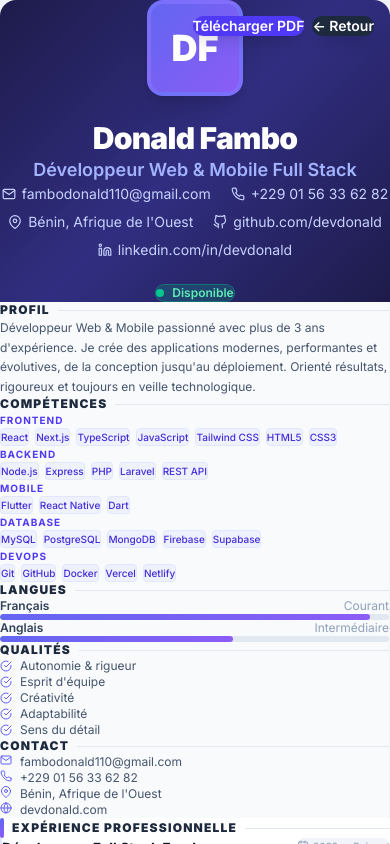
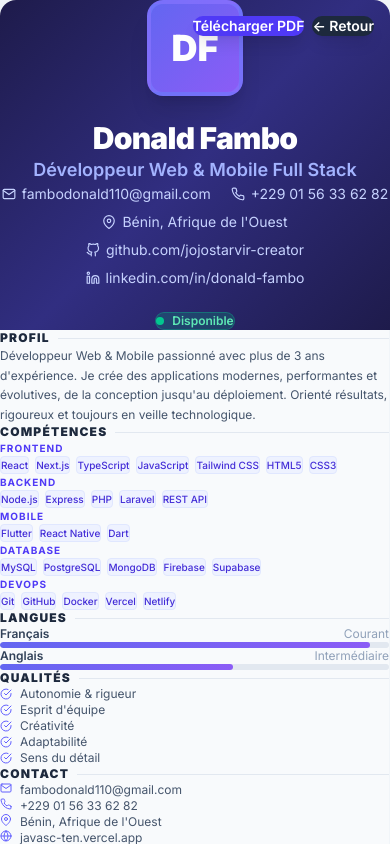
Before and after one commit to jojostarvir-creator/Javasc, a Next.js app: page /cv in a window 390 px wide. Shown: the top 844 px of the page. Built offline with nearby package versions, Linux system fonts and the light colour scheme.

Commit message:
fix: telephone, CV liens, BottomSection

```diff
--- a/src/app/cv/page.tsx
+++ b/src/app/cv/page.tsx
@@ -94,8 +94,8 @@ export default function CVPage() {
                 <span className="flex items-center gap-1.5"><FiMail className="w-3.5 h-3.5" />fambodonald110@gmail.com</span>
                 <span className="flex items-center gap-1.5"><FiPhone className="w-3.5 h-3.5" />+229 01 56 33 62 82</span>
                 <span className="flex items-center gap-1.5"><FiMapPin className="w-3.5 h-3.5" />Bénin, Afrique de l&apos;Ouest</span>
-                <span className="flex items-center gap-1.5"><FiGithub className="w-3.5 h-3.5" />github.com/devdonald</span>
-                <span className="flex items-center gap-1.5"><FiLinkedin className="w-3.5 h-3.5" />linkedin.com/in/devdonald</span>
+                <span className="flex items-center gap-1.5"><FiGithub className="w-3.5 h-3.5" />github.com/jojostarvir-creator</span>
+                <span className="flex items-center gap-1.5"><FiLinkedin className="w-3.5 h-3.5" />linkedin.com/in/donald-fambo</span>
               </div>
             </div>
 
@@ -180,7 +180,7 @@ export default function CVPage() {
                     { icon: FiMail,   val: "fambodonald110@gmail.com" },
                     { icon: FiPhone,  val: "+229 01 56 33 62 82" },
                     { icon: FiMapPin, val: "Bénin, Afrique de l'Ouest" },
-                    { icon: FiGlobe,  val: "devdonald.com" },
+                    { icon: FiGlobe,  val: "javasc-ten.vercel.app" },
                   ].map(({ icon: Icon, val }) => (
                     <li key={val} className="flex items-start gap-2 text-xs text-slate-600">
                       <Icon className="w-3 h-3 text-indigo-500 mt-0.5 flex-shrink-0" />
--- a/src/components/sections/BottomSection.tsx
+++ b/src/components/sections/BottomSection.tsx
@@ -105,10 +105,10 @@ export default function BottomSection() {
                 <FiMail className="w-4 h-4 text-[#7b68ee] flex-shrink-0" />
                 <span className="truncate">fambodonald110@gmail.com</span>
               </a>
-              <a href="tel:+22901563382"
+              <a href="tel:+2290156336282"
                 className="flex items-center gap-2.5 text-slate-400 hover:text-white transition-colors text-sm">
                 <FiPhone className="w-4 h-4 text-[#7b68ee] flex-shrink-0" />
-                +229 01 56 33 82
+                +229 01 56 33 62 82
               </a>
             </div>
           </motion.div>
```
